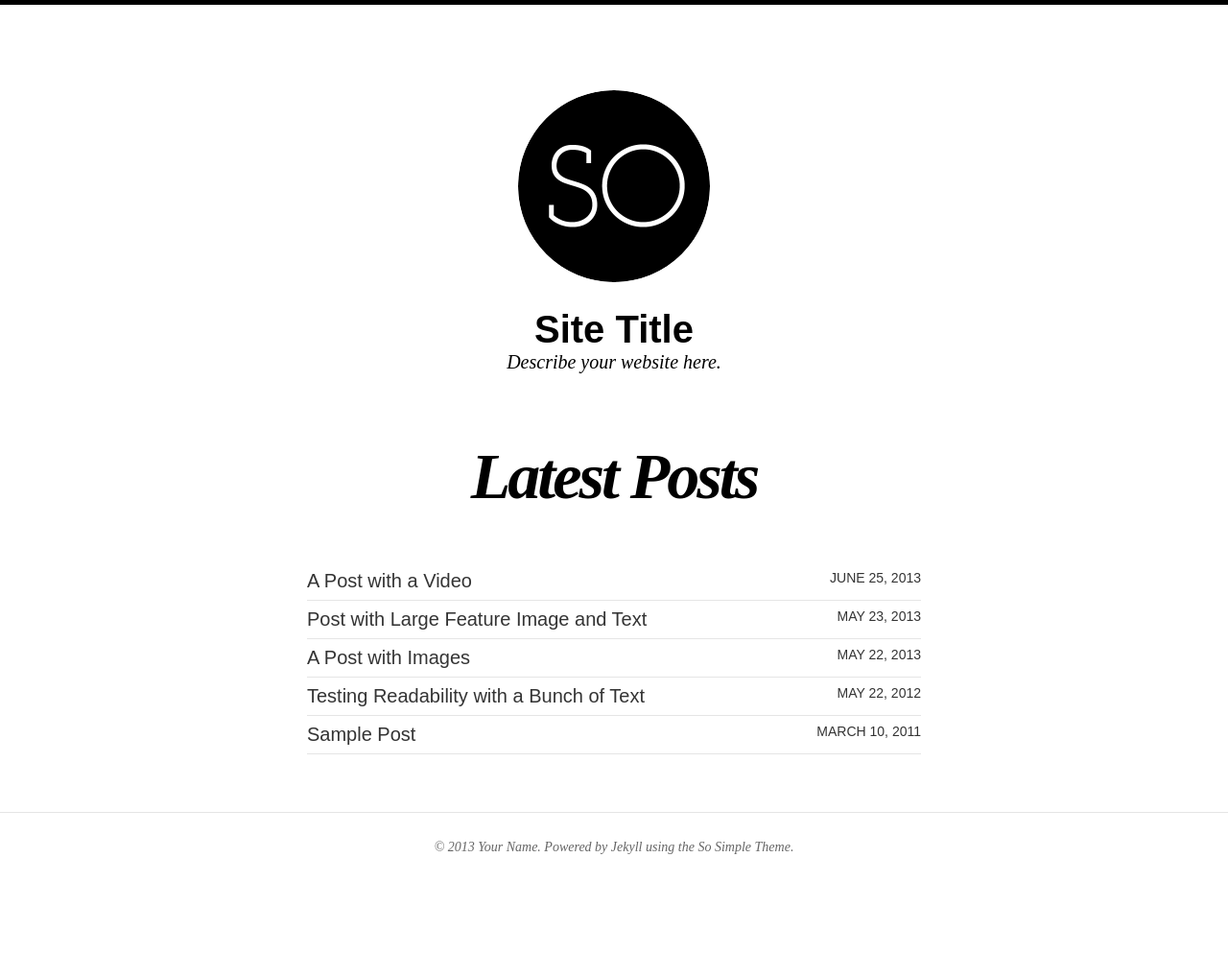
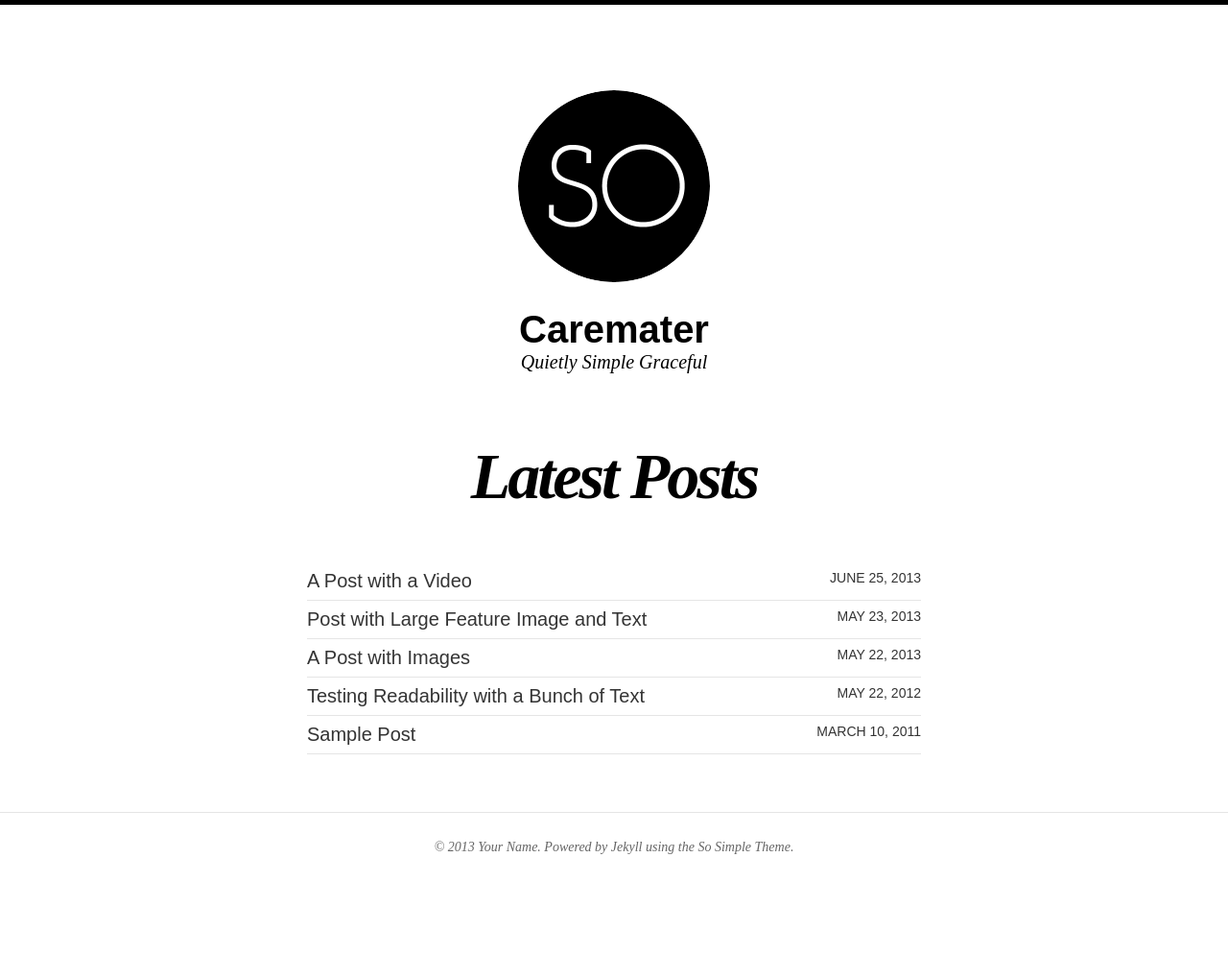
Before and after one commit to LeafGrass/leafgrass.github.io, a Jekyll site: the page built from index.html, in a window 1280 px wide. Shown: the whole page at 96% size. Built offline with Jekyll 4.4.1, drawn with Linux system fonts in a browser that asks for light colours; nearby versions of some CDN libraries.

Commit message:
config: update site name

```diff
--- a/_config.yml
+++ b/_config.yml
@@ -1,7 +1,7 @@
-title:            Site Title
-description:      Describe your website here.
+title:            Caremater
+description:      Quietly Simple Graceful
 logo:             site-logo.png
-disqus_shortname:
+disqus_shortname: caremater
 #Comment out url when working locally to resolve base urls correctly
 url:              http://leafgrass.github.io
 
```
